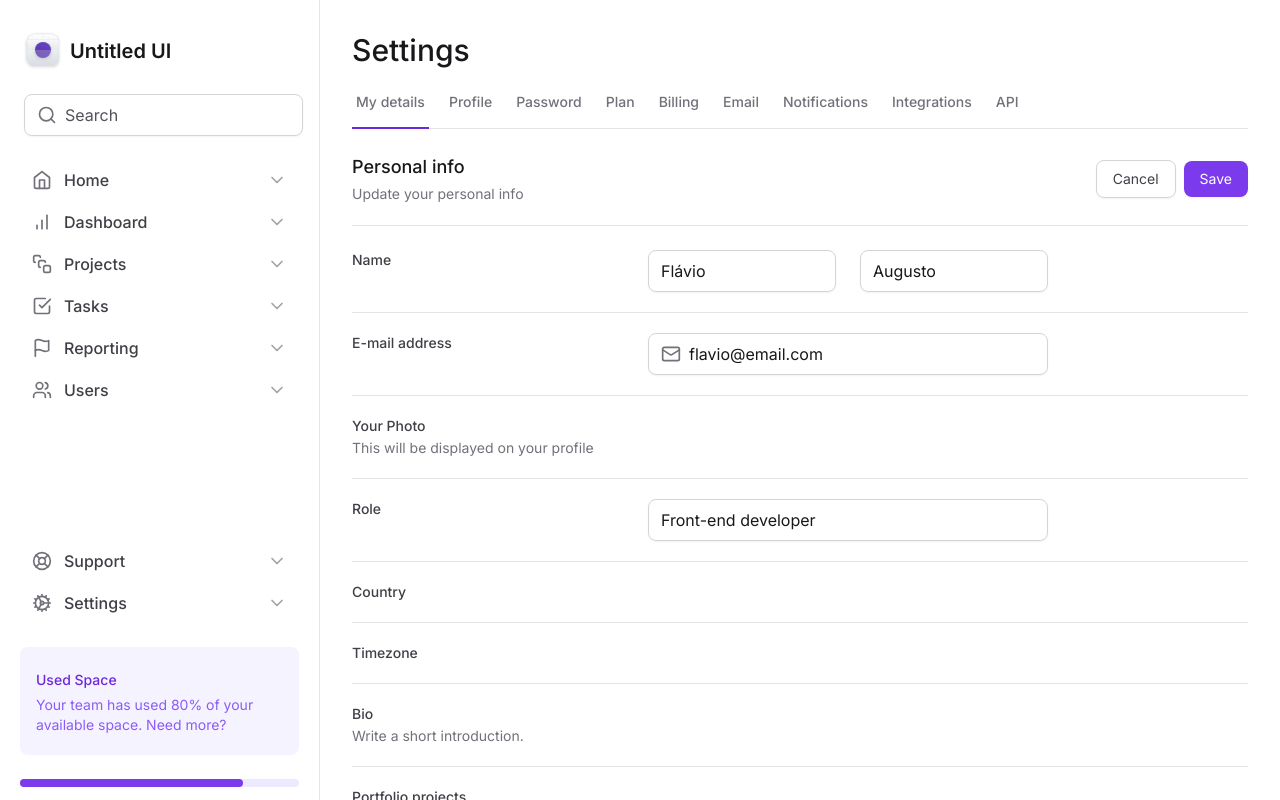
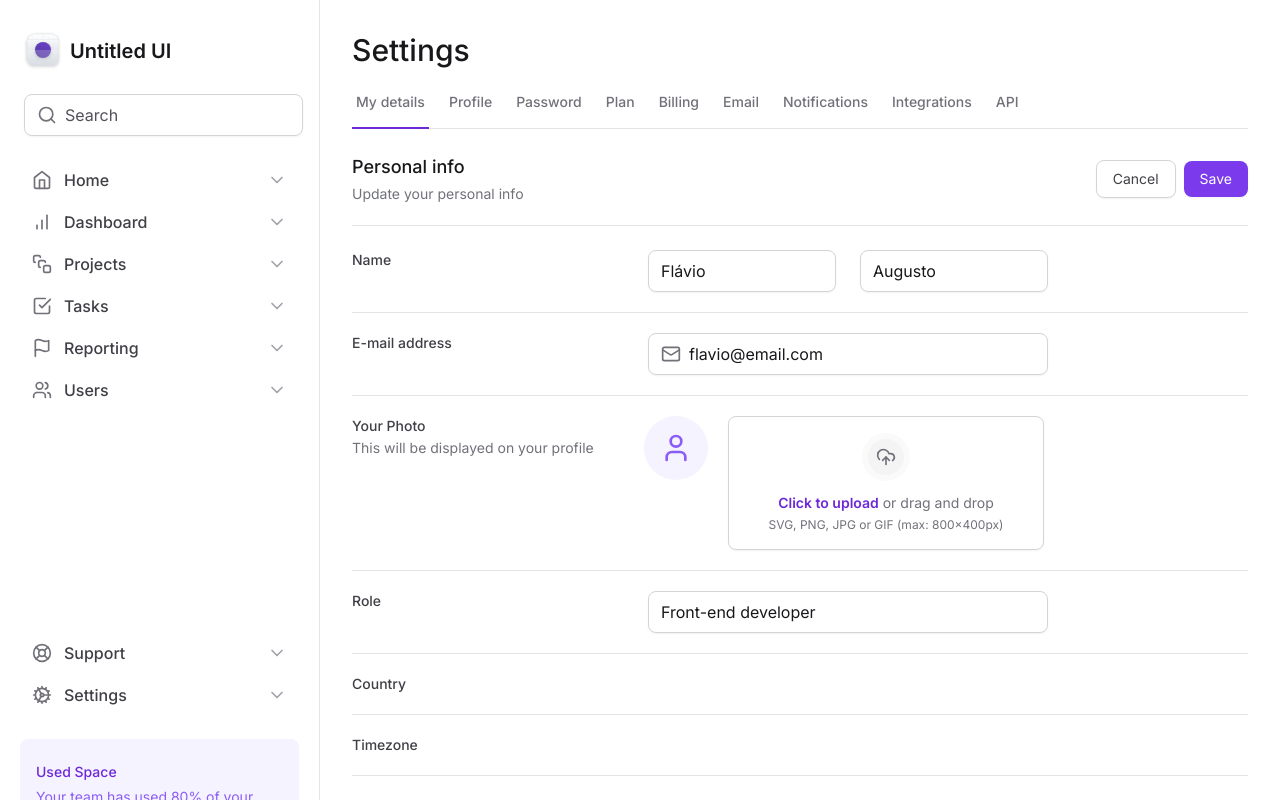
Before and after one commit to flavioaugusto1/tailwind-project, a Next.js app: page / in a window 1280 px wide. Shown: the top 800 px of the page. Built offline with nearby package versions, Linux system fonts and the light colour scheme.

Commit message:
feat(layout): agora o input de foto está estilizado

```diff
--- a/src/app/page.tsx
+++ b/src/app/page.tsx
@@ -1,6 +1,6 @@
 import { SettingsTabs } from '@/components/SettingsTabs'
 import * as Input from '@/components/Input'
-import { Mail } from 'lucide-react'
+import { Mail, UploadCloud, User } from 'lucide-react'
 
 export default function Home() {
   return (
@@ -37,7 +37,7 @@ export default function Home() {
           id="settings"
           className="mt-6 flex w-full flex-col gap-5 divide-y divide-zinc-200"
         >
-          <div className="grid-cols-form grid gap-3">
+          <div className="grid grid-cols-form gap-3">
             <label
               htmlFor="firstName"
               className="text-sm font-medium text-zinc-700"
@@ -56,7 +56,7 @@ export default function Home() {
             <div />
           </div>
 
-          <div className="grid-cols-form grid gap-3 pt-5">
+          <div className="grid grid-cols-form gap-3 pt-5">
             <label
               htmlFor="email"
               className="text-sm font-medium text-zinc-700"
@@ -76,7 +76,7 @@ export default function Home() {
             <div />
           </div>
 
-          <div className="grid-cols-form grid gap-3 pt-5">
+          <div className="grid grid-cols-form gap-3 pt-5">
             <label
               htmlFor="photo"
               className="text-sm font-medium text-zinc-700 "
@@ -86,10 +86,34 @@ export default function Home() {
                 This will be displayed on your profile
               </span>
             </label>
-            <div />
+            <div className="flex items-start gap-5">
+              <div className="flex h-16 w-16 items-center justify-center rounded-full bg-violet-50">
+                <User className="h-8 w-8 text-violet-500" />
+              </div>
+              <label
+                htmlFor="photo"
+                className="hover:bg-violet-25 group flex flex-1 cursor-pointer flex-col items-center gap-3 rounded-lg border border-zinc-300 px-4 py-4 text-center text-zinc-500 shadow-sm hover:border-violet-200 hover:text-violet-500"
+              >
+                <div className="rounded-full border-6 border-zinc-50 bg-zinc-100 p-2 group-hover:border-violet-50 group-hover:bg-violet-100">
+                  <UploadCloud className="h-5 w-5 group-hover:text-violet-700" />
+                </div>
+                <div className="flex flex-col items-center gap-1">
+                  <span className="text-sm">
+                    <span className="font-semibold text-violet-700">
+                      Click to upload
+                    </span>{' '}
+                    or drag and drop
+                  </span>
+                  <span className="text-xs">
+                    SVG, PNG, JPG or GIF (max: 800x400px)
+                  </span>
+                </div>
+              </label>
+              <input type="file" id="photo" className="sr-only" />
+            </div>
           </div>
 
-          <div className="grid-cols-form grid gap-3 pt-5">
+          <div className="grid grid-cols-form gap-3 pt-5">
             <label htmlFor="role" className="text-sm font-medium text-zinc-700">
               Role
             </label>
@@ -99,7 +123,7 @@ export default function Home() {
             <div />
           </div>
 
-          <div className="grid-cols-form grid gap-3 pt-5">
+          <div className="grid grid-cols-form gap-3 pt-5">
             <label
               htmlFor="country"
               className="text-sm font-medium text-zinc-700"
@@ -109,7 +133,7 @@ export default function Home() {
             <div />
           </div>
 
-          <div className="grid-cols-form grid gap-3 pt-5">
+          <div className="grid grid-cols-form gap-3 pt-5">
             <label
               htmlFor="timezone"
               className="text-sm font-medium text-zinc-700"
@@ -119,7 +143,7 @@ export default function Home() {
             <div />
           </div>
 
-          <div className="grid-cols-form grid gap-3 pt-5">
+          <div className="grid grid-cols-form gap-3 pt-5">
             <label htmlFor="bio" className="text-sm font-medium text-zinc-700 ">
               Bio
               <span className="mt-0.5 block text-sm font-normal text-zinc-500">
@@ -129,7 +153,7 @@ export default function Home() {
             <div />
           </div>
 
-          <div className="grid-cols-form grid gap-3 pt-5">
+          <div className="grid grid-cols-form gap-3 pt-5">
             <label htmlFor="bio" className="text-sm font-medium text-zinc-700 ">
               Portfolio projects
               <span className="mt-0.5 block text-sm font-normal text-zinc-500">
--- a/tailwind.config.ts
+++ b/tailwind.config.ts
@@ -9,6 +9,16 @@ const config: Config = {
         profile: 'max-content 1fr min-content',
         form: 'minmax(7.5rem, 17.5rem) minmax(25rem, 1fr) minmax(0, 15rem)',
       },
+
+      borderWidth: {
+        6: '6px',
+      },
+
+      colors: {
+        violet: {
+          25: '#fcfaff',
+        },
+      },
     },
   },
   plugins: [],
```
